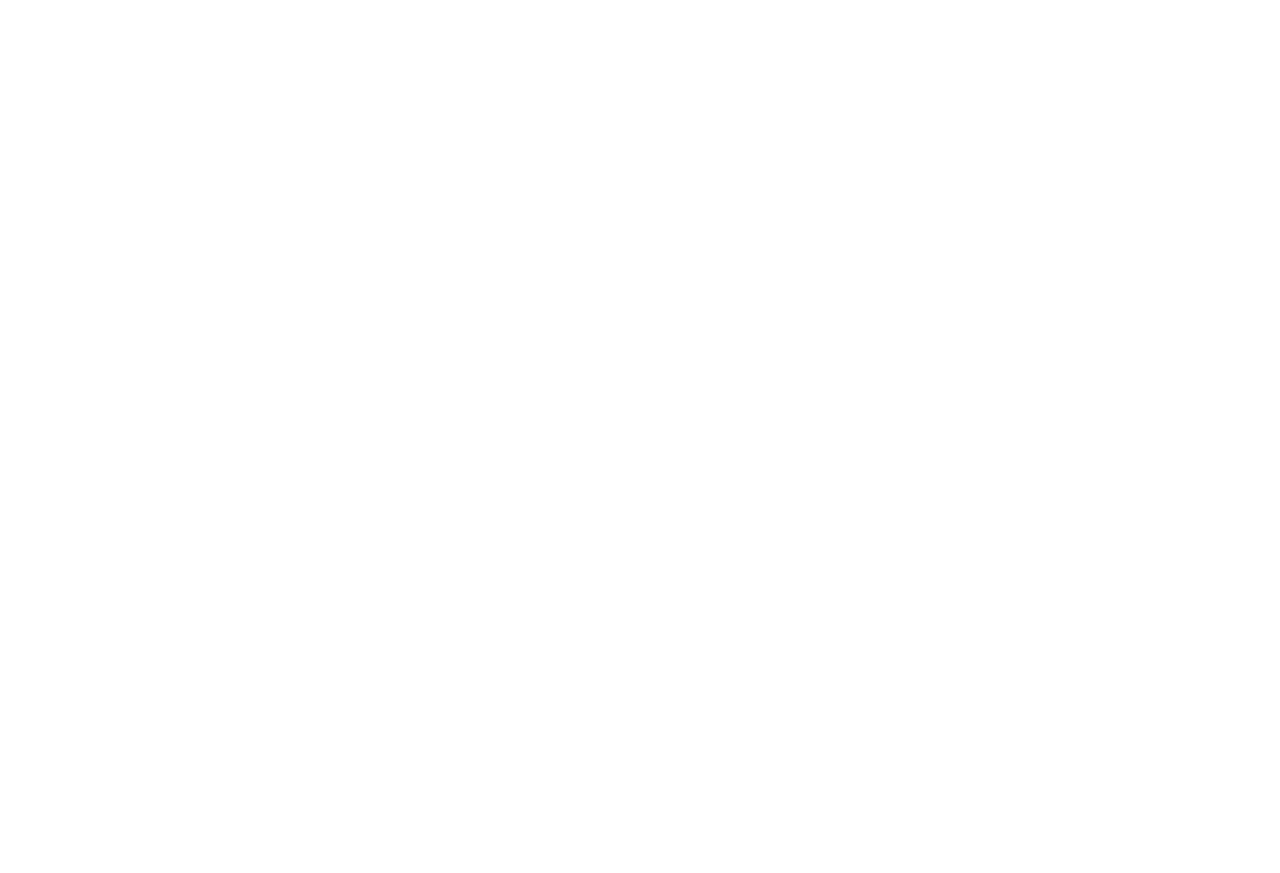
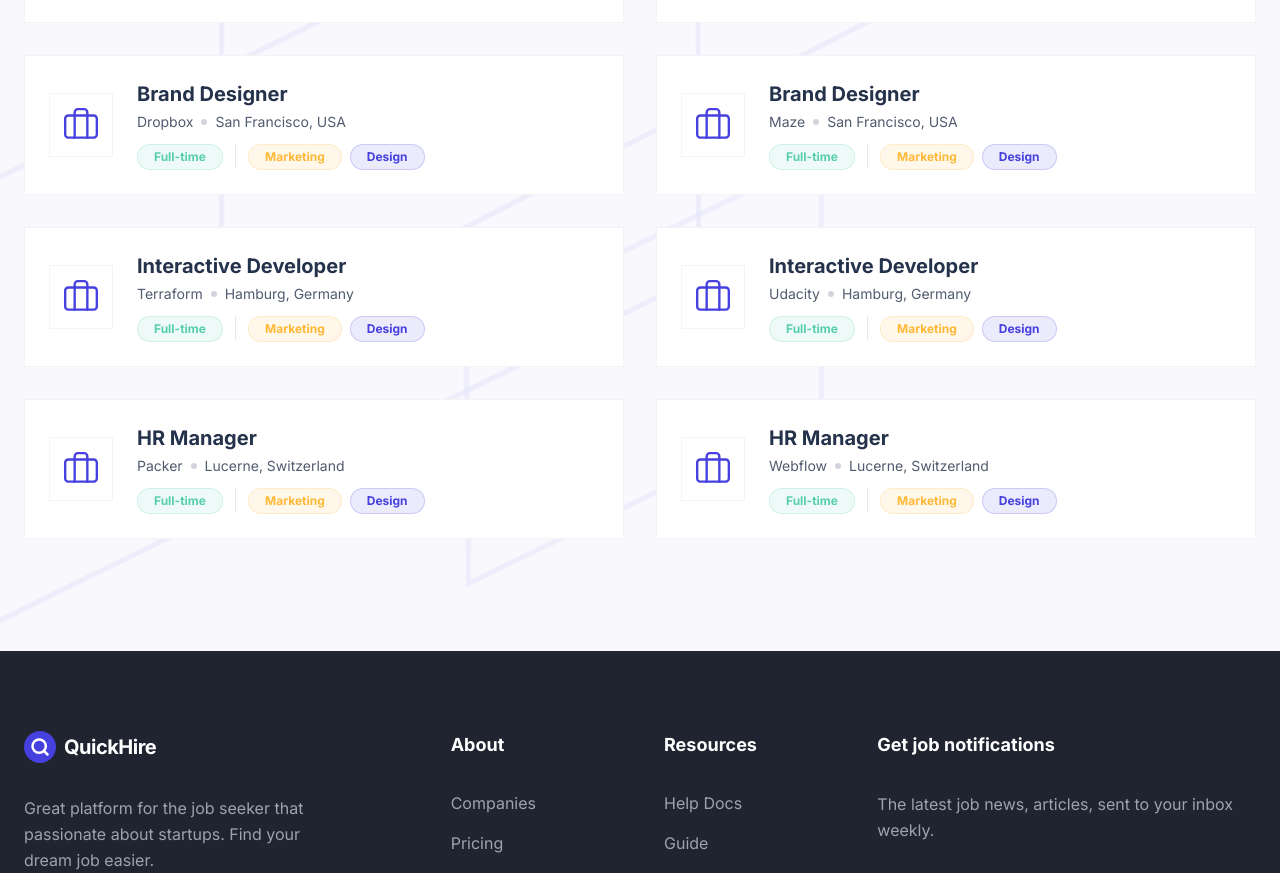
Before and after one commit to JALAL-00/QuickHire, a Next.js app in the folder frontend/: page / in a window 1280 px wide. Shown: the part 3341-4214 px from the top of the page. Before the commit the page ends 3096 px from the top, so only its background shows below. Built offline with nearby package versions, Linux system fonts and the light colour scheme.

Commit message:
feat: complete landing page with latest jobs and footer sections

```diff
--- a/frontend/src/app/page.tsx
+++ b/frontend/src/app/page.tsx
@@ -2,6 +2,8 @@
 import CategorySection from "@/components/CategorySection";
 import CallToAction from "@/components/CallToAction";
 import FeaturedJobs from "@/components/FeaturedJobs";
+import LatestJobs from "@/components/LatestJobs";
+import Footer from "@/components/Footer";
 
 export default function Home() {
   return (
@@ -10,6 +12,8 @@
       <CategorySection />
       <CallToAction />
       <FeaturedJobs />
+      <LatestJobs />
+      <Footer />
     </main>
   );
 }
--- a/frontend/src/components/CallToAction.tsx
+++ b/frontend/src/components/CallToAction.tsx
@@ -3,7 +3,7 @@
 
 const CallToAction = () => {
   return (
-    <section className="pt-8 md:pt-10 pb-16 bg-white">
+    <section className="pt-8 md:pt-10 pb-8 md:pb-10 bg-white">
       <div className="container mx-auto px-6">
         <div className="bg-primary rounded-none md:rounded-lg overflow-hidden relative flex flex-col md:flex-row items-center justify-between px-8 md:px-16 py-12 md:py-0 min-h-[400px]">
 
--- a/frontend/src/components/FeaturedJobs.tsx
+++ b/frontend/src/components/FeaturedJobs.tsx
@@ -15,7 +15,7 @@
 
 const FeaturedJobs = () => {
   return (
-    <section className="py-16 md:py-24 bg-white">
+    <section className="pt-8 md:pt-10 pb-16 md:pb-24 bg-white">
       <div className="container mx-auto px-6">
 
         {/* Header */}
--- /dev/null
+++ b/frontend/src/components/Footer.tsx
@@ -0,0 +1,97 @@
+import Link from 'next/link';
+import { Facebook, Instagram, Twitter, Linkedin, Globe } from 'lucide-react';
+
+const Footer = () => {
+  return (
+    <footer className="bg-[#202430] text-white pt-20 pb-10">
+      <div className="container mx-auto px-6">
+        <div className="grid grid-cols-1 md:grid-cols-2 lg:grid-cols-12 gap-12 mb-20">
+
+          {/* Col 1: Brand (Using Navbar Logo Style) */}
+          <div className="lg:col-span-4">
+            <Link href="/" className="flex items-center gap-2 mb-8">
+              {/* EXACT LOGO FROM NAVBAR */}
+              <div className="w-8 h-8 bg-primary rounded-full flex items-center justify-center text-white font-bold text-lg">
+                <svg width="20" height="20" viewBox="0 0 24 24" fill="none" stroke="currentColor" strokeWidth="3" strokeLinecap="round" strokeLinejoin="round">
+                  <circle cx="11" cy="11" r="8"></circle>
+                  <line x1="21" y1="21" x2="16.65" y2="16.65"></line>
+                </svg>
+              </div>
+              <span className="text-xl font-bold text-white tracking-tight">
+                QuickHire
+              </span>
+            </Link>
+            <p className="text-[#9CA3AF] leading-relaxed max-w-[300px]">
+              Great platform for the job seeker that passionate about startups. Find your dream job easier.
+            </p>
+          </div>
+
+          {/* Col 2: About */}
+          <div className="lg:col-span-2">
+            <h4 className="text-lg font-bold mb-8">About</h4>
+            <ul className="space-y-4 text-[#9CA3AF]">
+              <li><Link href="#" className="hover:text-white transition-colors">Companies</Link></li>
+              <li><Link href="#" className="hover:text-white transition-colors">Pricing</Link></li>
+              <li><Link href="#" className="hover:text-white transition-colors">Terms</Link></li>
+              <li><Link href="#" className="hover:text-white transition-colors">Advice</Link></li>
+              <li><Link href="#" className="hover:text-white transition-colors">Privacy Policy</Link></li>
+            </ul>
+          </div>
+
+          {/* Col 3: Resources */}
+          <div className="lg:col-span-2">
+            <h4 className="text-lg font-bold mb-8">Resources</h4>
+            <ul className="space-y-4 text-[#9CA3AF]">
+              <li><Link href="#" className="hover:text-white transition-colors">Help Docs</Link></li>
+              <li><Link href="#" className="hover:text-white transition-colors">Guide</Link></li>
+              <li><Link href="#" className="hover:text-white transition-colors">Updates</Link></li>
+              <li><Link href="#" className="hover:text-white transition-colors">Contact Us</Link></li>
+            </ul>
+          </div>
+
+          {/* Col 4: Newsletter */}
+          <div className="lg:col-span-4">
+            <h4 className="text-lg font-bold mb-8">Get job notifications</h4>
+            <p className="text-[#9CA3AF] mb-8 leading-relaxed">
+              The latest job news, articles, sent to your inbox weekly.
+            </p>
+            <div className="flex w-full">
+              <input
+                type="email"
+                placeholder="Email Address"
+                className="bg-white px-4 py-3.5 text-dark outline-none w-full border-none placeholder:text-gray-400"
+              />
+              <button className="bg-primary hover:bg-primary-hover px-8 py-3.5 font-bold transition-colors whitespace-nowrap">
+                Subscribe
+              </button>
+            </div>
+          </div>
+
+        </div>
+
+        {/* Bottom Bar */}
+        <div className="border-t border-gray-700 pt-10 flex flex-col md:flex-row justify-between items-center gap-6">
+          <p className="text-[#9CA3AF] font-medium text-base">
+            2021 @ QuickHire. All rights reserved.
+          </p>
+
+          <div className="flex gap-4">
+            <SocialIcon icon={<Facebook size={18} />} />
+            <SocialIcon icon={<Instagram size={18} />} />
+            <SocialIcon icon={<Globe size={18} />} />
+            <SocialIcon icon={<Linkedin size={18} />} />
+            <SocialIcon icon={<Twitter size={18} />} />
+          </div>
+        </div>
+      </div>
+    </footer>
+  );
+};
+
+const SocialIcon = ({ icon }: { icon: React.ReactNode }) => (
+    <Link href="#" className="w-10 h-10 rounded-full bg-white/10 flex items-center justify-center hover:bg-primary transition-all text-white">
+        {icon}
+    </Link>
+);
+
+export default Footer;
--- /dev/null
+++ b/frontend/src/components/LatestJobCard.tsx
@@ -0,0 +1,55 @@
+import { Briefcase } from 'lucide-react';
+import Link from 'next/link';
+
+interface LatestJobCardProps {
+  id: string;
+  title: string;
+  company: string;
+  location: string;
+  type: string;
+  categories: string[];
+}
+
+const LatestJobCard = ({ id, title, company, location, type, categories }: LatestJobCardProps) => {
+  return (
+    <Link
+      href={`/jobs/${id}`}
+      className="flex items-center gap-4 md:gap-6 p-6 bg-white border border-gray-100 hover:shadow-xl transition-all duration-300 group z-10"
+    >
+      {/* Left: Logo Container */}
+      <div className="w-16 h-16 bg-white border border-gray-100 flex-shrink-0 flex items-center justify-center p-3">
+        <Briefcase className="text-primary w-full h-full" strokeWidth={1.5} />
+      </div>
+
+      {/* Middle: Info */}
+      <div className="flex-1">
+        <h3 className="text-lg md:text-xl font-bold text-dark group-hover:text-primary transition-colors leading-tight mb-1">
+          {title}
+        </h3>
+        <div className="flex items-center text-muted text-sm gap-2 mb-3">
+          <span>{company}</span>
+          <span className="w-1.5 h-1.5 bg-gray-300 rounded-full"></span>
+          <span>{location}</span>
+        </div>
+
+        {/* Badges/Tags - Exactly like Figma */}
+        <div className="flex flex-wrap gap-2">
+          <span className="px-4 py-1 bg-[#56CDAD]/10 text-[#56CDAD] rounded-full text-xs font-bold border border-[#56CDAD]/20">
+            {type}
+          </span>
+          <div className="w-[1px] h-6 bg-gray-200 mx-1 hidden md:block"></div>
+          {categories.map((cat, i) => (
+             <span key={i} className={`px-4 py-1 rounded-full text-xs font-bold border
+                ${cat === 'Marketing' ? 'bg-[#FFB836]/10 text-[#FFB836] border-[#FFB836]/20' :
+                  'bg-[#4640DE]/10 text-[#4640DE] border-[#4640DE]/20'}
+             `}>
+                {cat}
+             </span>
+          ))}
+        </div>
+      </div>
+    </Link>
+  );
+};
+
+export default LatestJobCard;
--- /dev/null
+++ b/frontend/src/components/LatestJobs.tsx
@@ -0,0 +1,62 @@
+import Link from 'next/link';
+import Image from 'next/image';
+import { ArrowRight } from 'lucide-react';
+import LatestJobCard from './LatestJobCard';
+
+const latestJobs = [
+  { id: '9', title: 'Social Media Assistant', company: 'Nomad', location: 'Paris, France', type: 'Full-time', categories: ['Marketing', 'Design'] },
+  { id: '10', title: 'Social Media Assistant', company: 'Netify', location: 'Paris, France', type: 'Full-time', categories: ['Marketing', 'Design'] },
+  { id: '11', title: 'Brand Designer', company: 'Dropbox', location: 'San Francisco, USA', type: 'Full-time', categories: ['Marketing', 'Design'] },
+  { id: '12', title: 'Brand Designer', company: 'Maze', location: 'San Francisco, USA', type: 'Full-time', categories: ['Marketing', 'Design'] },
+  { id: '13', title: 'Interactive Developer', company: 'Terraform', location: 'Hamburg, Germany', type: 'Full-time', categories: ['Marketing', 'Design'] },
+  { id: '14', title: 'Interactive Developer', company: 'Udacity', location: 'Hamburg, Germany', type: 'Full-time', categories: ['Marketing', 'Design'] },
+  { id: '15', title: 'HR Manager', company: 'Packer', location: 'Lucerne, Switzerland', type: 'Full-time', categories: ['Marketing', 'Design'] },
+  { id: '16', title: 'HR Manager', company: 'Webflow', location: 'Lucerne, Switzerland', type: 'Full-time', categories: ['Marketing', 'Design'] },
+];
+
+const LatestJobs = () => {
+  return (
+    <section className="relative py-20 md:py-28 bg-[#F8F8FD] overflow-hidden">
+
+      {/* Background Pattern - Flipped/Positioned differently than Hero */}
+      <div className="absolute top-0 right-0 w-full h-full pointer-events-none z-0 opacity-40">
+        <Image
+            src="/assets/pattern.png"
+            alt="background-pattern"
+            fill
+            className="object-contain object-right-bottom rotate-180"
+        />
+      </div>
+
+      <div className="container mx-auto px-6 relative z-10">
+
+        {/* Header */}
+        <div className="flex justify-between items-end mb-12">
+          <h2 className="text-4xl md:text-5xl font-bold text-dark leading-tight">
+            Latest <span className="text-accent">jobs open</span>
+          </h2>
+          <Link href="/jobs" className="hidden md:flex items-center gap-2 text-primary font-semibold hover:gap-4 transition-all">
+            Show all jobs <ArrowRight className="w-5 h-5" />
+          </Link>
+        </div>
+
+        {/* Grid (2 Columns) */}
+        <div className="grid grid-cols-1 lg:grid-cols-2 gap-8">
+          {latestJobs.map((job) => (
+            <LatestJobCard key={job.id} {...job} />
+          ))}
+        </div>
+
+        {/* Mobile Link */}
+        <div className="mt-12 md:hidden text-center">
+             <Link href="/jobs" className="inline-flex items-center gap-2 text-primary font-bold">
+            Show all jobs <ArrowRight className="w-5 h-5" />
+          </Link>
+        </div>
+
+      </div>
+    </section>
+  );
+};
+
+export default LatestJobs;
```
